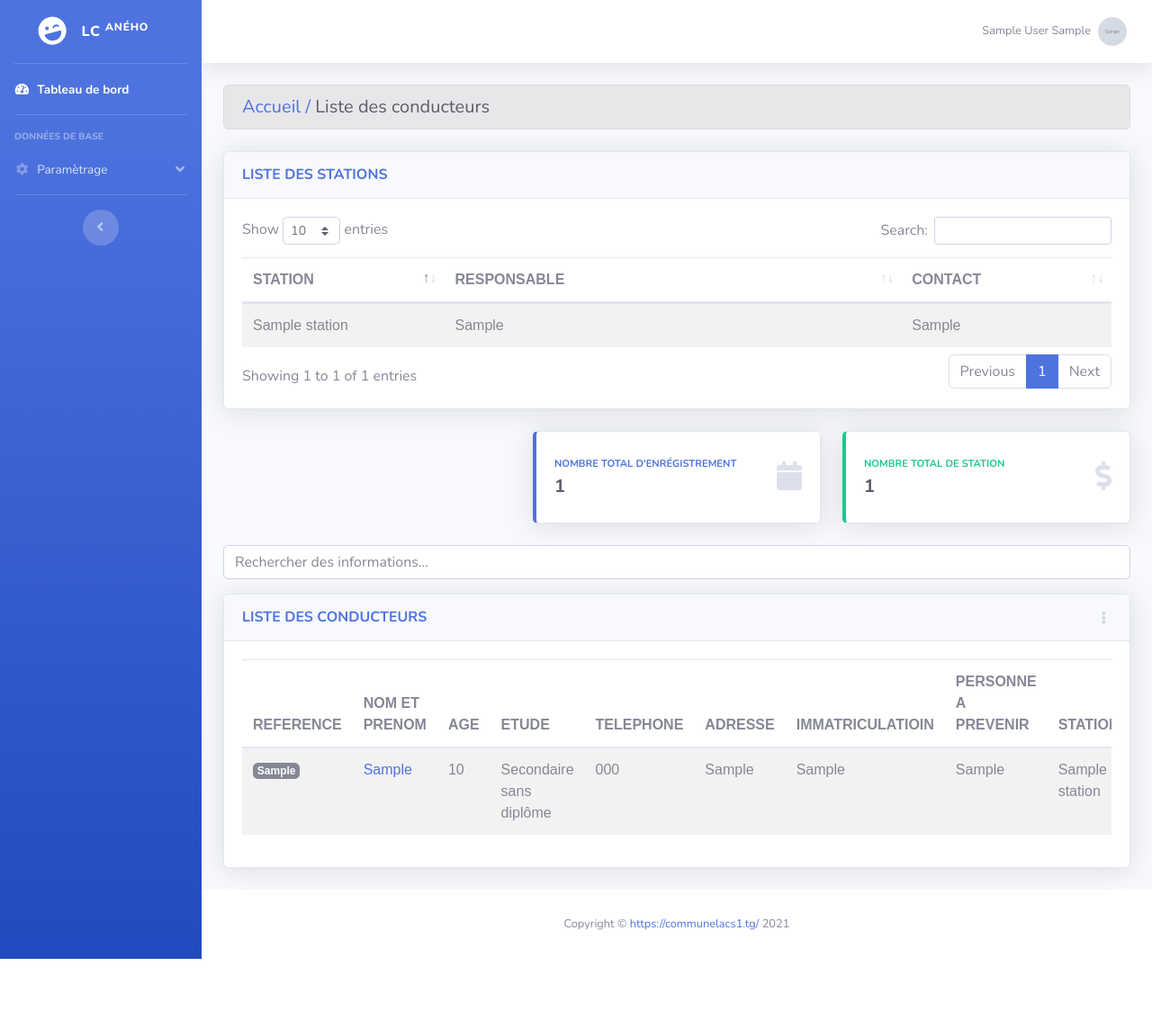
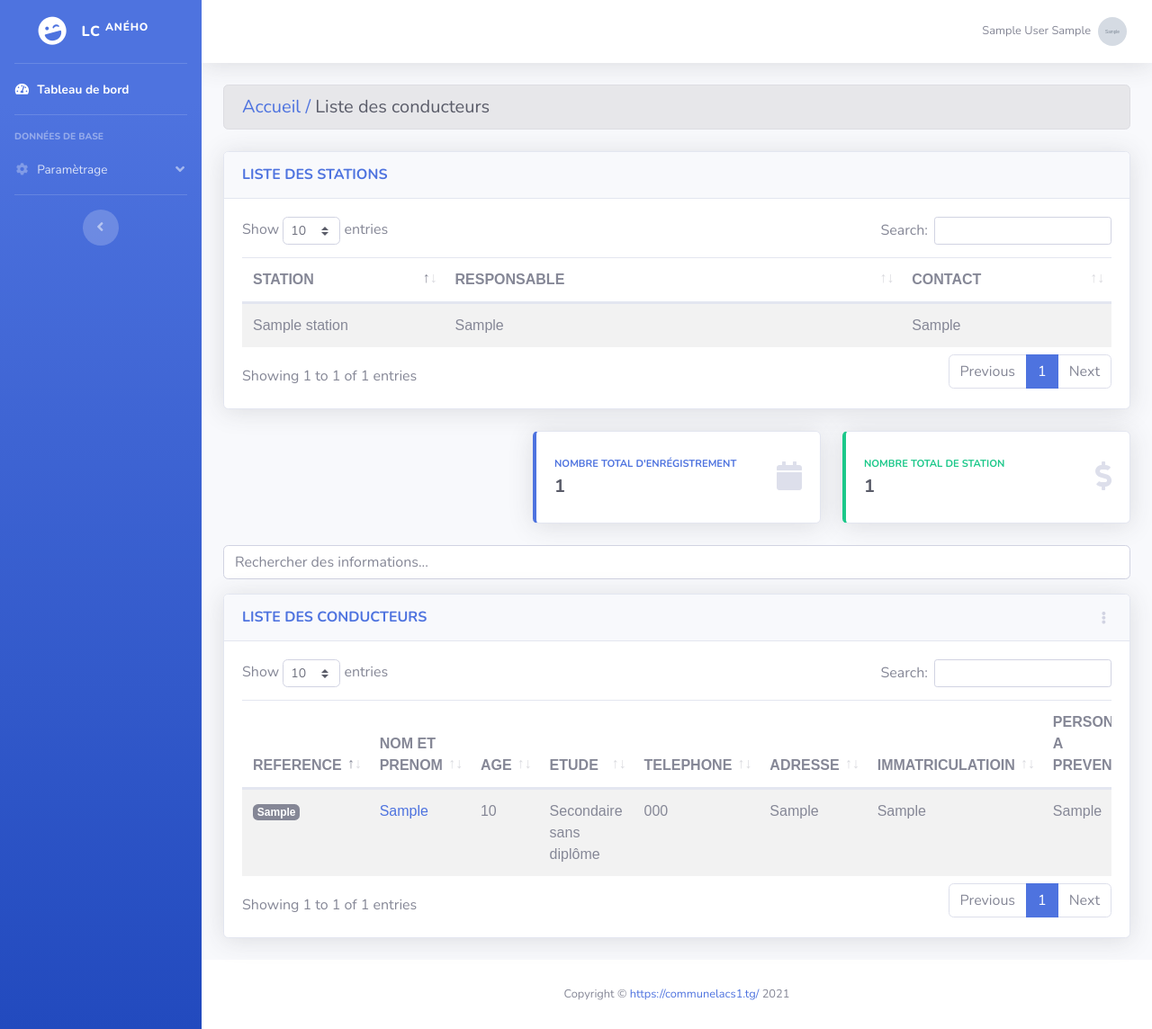
Before and after one commit to donkyni/conducteur, a Django app: page / in a window 1280 px wide. Shown: the whole page at 90% size. Before the commit the page ends 1066 px from the top, so only its background shows below. Run offline with Django 3.2, Linux system fonts and the light colour scheme; a user stored in the database is signed in; tables that the repository leaves empty hold one stand-in row (values such as "Sample post"); grey boxes marked "Sample" are stand-in pictures; parts of the project's set-up code (start-up, migrations or seed data) failed here and were passed over; some libraries are stand-ins or nearby versions.

Commit message:
Third commit

```diff
--- a/conducteurs/static/js/demo/conducteurs.js
+++ b/conducteurs/static/js/demo/conducteurs.js
@@ -22,7 +22,7 @@ $(document).ready(function(){
             dataType: 'json',
             success: function(data) {
                 if(data.form_is_valid) {
-                    $('#dataTable tbody').html(data.conducteur);
+                    $('#cdataTable tbody').html(data.conducteur);
                     $('#modal-conducteur').modal('hide');
                 } else {
                     $('#modal-conducteur .modal-content').html(data.html_form)
@@ -37,11 +37,11 @@ $(".show-form").click(ShowForm);
 $('#modal-conducteur').on("submit", ".create-form", SaveForm);
 
 // Update form
-$('#dataTable').on("click", ".show-form-update", ShowForm);
+$('#cdataTable').on("click", ".show-form-update", ShowForm);
 $('#modal-conducteur').on("submit", ".update-form", SaveForm);
 
 // Delete form
-$('#dataTable').on("click", ".show-form-delete", ShowForm);
+$('#cdataTable').on("click", ".show-form-delete", ShowForm);
 $('#modal-conducteur').on("submit", ".delete-form", SaveForm);
 
 });
--- a/conducteurs/static/js/stations.js
+++ b/conducteurs/static/js/demo/stations.js
@@ -22,7 +22,7 @@ $(document).ready(function(){
             dataType: 'json',
             success: function(data) {
                 if(data.form_is_valid) {
-                    $('#dataTable tbody').html(data.station);
+                    $('#sdataTable tbody').html(data.station);
                     $('#modal-station').modal('hide');
                 } else {
                     $('#modal-station .modal-content').html(data.html_form)
@@ -37,11 +37,11 @@ $(".show-form").click(ShowForm);
 $('#modal-station').on("submit", ".create-form", SaveForm);
 
 // Update form
-$('#dataTable').on("click", ".show-form-update", ShowForm);
+$('#sdataTable').on("click", ".show-form-update", ShowForm);
 $('#modal-station').on("submit", ".update-form", SaveForm);
 
 // Delete form
-$('#dataTable').on("click", ".show-form-delete", ShowForm);
+$('#sdataTable').on("click", ".show-form-delete", ShowForm);
 $('#modal-station').on("submit", ".delete-form", SaveForm);
 
 });
--- a/templates/base.html
+++ b/templates/base.html
@@ -214,6 +214,8 @@
 <script src="{% static 'js/demo/chart-area-demo.js' %}"></script>
 <script src="{% static 'js/demo/chart-pie-demo.js' %}"></script>
 
+<!--<script src="{% static 'js/demo/conducteurs.js' %}"></script>-->
+<script src="{% static 'js/demo/stations.js' %}"></script>
 {% block javascript %}{% endblock%}
 </body>
 
--- a/templates/index.html
+++ b/templates/index.html
@@ -50,7 +50,7 @@ Tableau de bord
         <!-- Card Body -->
         <div class="card-body">
           <div class="table-responsive">
-            <table style=" font-family: 'Oswald', sans-serif;" class="table table-hover table-striped" id="dataTable" width="100%" cellspacing="0">
+            <table style=" font-family: 'Oswald', sans-serif;" class="table table-hover table-striped" id="sdataTable" width="100%" cellspacing="0">
               <thead>
               <tr>
                 <th scope="col" width="5%">STATION</th>
@@ -152,11 +152,11 @@ Tableau de bord
         <!-- Card Body -->
         <div class="card-body">
           <div class="table-responsive">
-            <table style=" font-family: 'Oswald', sans-serif;" class="table table-hover table-striped" id="dataTable" width="100%" cellspacing="0">
+            <table style=" font-family: 'Oswald', sans-serif;" class="table table-hover table-striped" id="cdataTable" width="100%" cellspacing="0">
               <thead>
               <tr>
-                <th scope="col" width="5%">REFERENCE</th>
-                <th scope="col" width="15%">NOM ET PRENOM</th>
+                <th scope="col" width="2%">REFERENCE</th>
+                <th scope="col" width="18%">NOM ET PRENOM</th>
                 <th scope="col" width="5%">AGE</th>
                 <th scope="col" width="15%">ETUDE</th>
                 <th scope="col" width="10%">TELEPHONE</th>
@@ -198,10 +198,12 @@ Tableau de bord
 
 <!-- Page level custom scripts -->
 <script src="{% static 'js/demo/datatables-demo.js' %}"></script>
-<script src="{% static 'js/demo/conducteurs.js' %}"></script>
-<!--<script src="{% static 'js/stations.js' %}"></script>-->
 <script>
-    oTable = $('#dataTable').DataTable();
+    oTable = $('#sdataTable').DataTable();
+    $('#myInputTextField').keyup(function(){
+          oTable.search($(this).val()).draw() ;
+    });
+    oTable = $('#cdataTable').DataTable();
     $('#myInputTextField').keyup(function(){
           oTable.search($(this).val()).draw() ;
     })
```
Also changed, not shown: conducteurs/migrations/0001_initial.py, conducteurs/migrations/0002_conducteur_station.py (deleted), conducteurs/migrations/0003_auto_20211110_0859.py (deleted), conducteurs/migrations/0004_alter_conducteur_photo_passeport.py (deleted), db.sqlite3.
